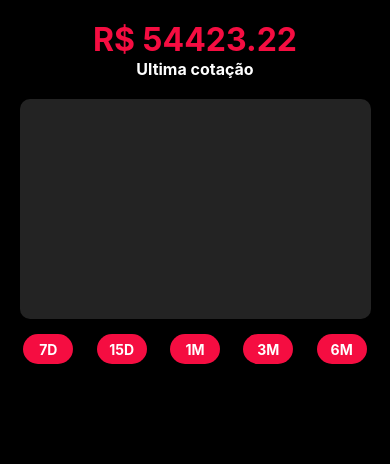
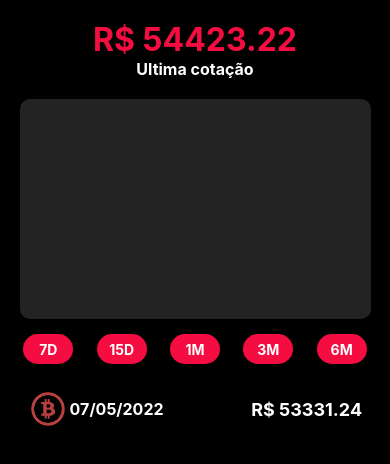
Before and after one commit to diasrafael1/crypto-app, a React Native app: screen / in a window 390 px wide. Shown: the top 464 px of the page. Built offline with nearby package versions, Linux system fonts and the light colour scheme.

Commit message:
feat: layout inicial do componente QuotationsItems

```diff
--- a/App.tsx
+++ b/App.tsx
@@ -2,6 +2,7 @@ import { StyleSheet, SafeAreaView, StatusBar, Platform } from "react-native";
 import CurrentPrice from "./src/components/CurrentPrice";
 import HistoryGraphic from "./src/components/HistoryGraphic";
 import QuotationsList from "./src/components/QuotationsList";
+import QuotationsItems from "./src/components/QuotationsList/QuotationsItems";
 
 export default function App() {
   return (
@@ -10,6 +11,7 @@ export default function App() {
       <CurrentPrice />
       <HistoryGraphic />
       <QuotationsList />
+      <QuotationsItems />
     </SafeAreaView>
   );
 }
--- a/src/components/QuotationsList/QuotationsItems/index.tsx
+++ b/src/components/QuotationsList/QuotationsItems/index.tsx
@@ -0,0 +1,21 @@
+import { Text, View, Image } from "react-native";
+import styles from "./styles";
+
+export default function QuotationsItems() {
+  return (
+    <View style={styles.mainContent}>
+      <View style={styles.contextLeft}>
+        <View style={styles.boxLogo}>
+          <Image
+            style={styles.logBitcoin}
+            source={require("../../../img/bitcoinred.png")}
+          />
+          <Text style={styles.dayContation}>07/05/2022</Text>
+        </View>
+      </View>
+      <View style={styles.contextRight}>
+        <Text style={styles.price}>R$ 53331.24</Text>
+      </View>
+    </View>
+  );
+}
--- a/src/components/QuotationsList/QuotationsItems/styles.ts
+++ b/src/components/QuotationsList/QuotationsItems/styles.ts
@@ -0,0 +1,46 @@
+import { StyleSheet } from "react-native";
+
+const styles = StyleSheet.create({
+  mainContent: {
+    width: "95%",
+    height: "auto",
+    backgroundColor: "#000",
+    marginLeft: "3%",
+    marginBottom: 15,
+    borderRadius: 10,
+    flexDirection: "row",
+    alignItems: "center",
+    padding: 10,
+  },
+  contextLeft: {
+    width: "36%",
+    height: "100%",
+    alignItems: "flex-start",
+  },
+  boxLogo: {
+    flexDirection: "row",
+    alignItems: "center",
+  },
+  logBitcoin: {
+    width: 40,
+    height: 40,
+    marginLeft: 2,
+  },
+  dayContation: {
+    fontSize: 16,
+    fontWeight: "bold",
+    paddingLeft: 2,
+    color: "#fff",
+  },
+  contextRight: {
+    width: "60%",
+    alignItems: "flex-end",
+  },
+  price: {
+    color: "#fff",
+    fontSize: 18,
+    fontWeight: "bold",
+  },
+});
+
+export default styles;
--- a/src/components/QuotationsList/index.tsx
+++ b/src/components/QuotationsList/index.tsx
@@ -23,7 +23,7 @@ export default function QuotationsList() {
           </TouchableOpacity>
         ))}
       </View>
-      <ScrollView></ScrollView>
+      {/* <ScrollView></ScrollView> */}
     </>
   );
 }
```
